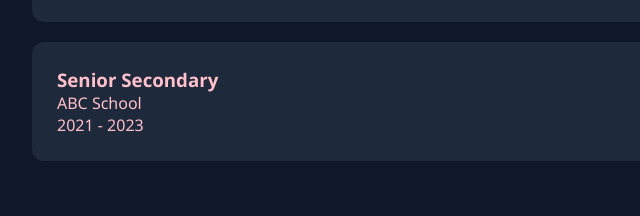
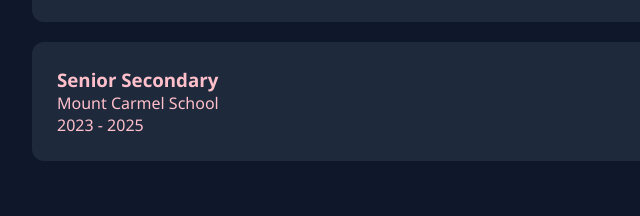
Before and after one commit to swikritidominators/portfolio-website, a plain HTML site: page index.html in a window 1280 px wide. Shown: the part 2014-2230 px from the top of the page, 96-736 px from the left. Drawn offline with Linux system fonts and the light colour scheme.

Commit message:
Portfolio update

```diff
--- a/index.html
+++ b/index.html
@@ -107,8 +107,8 @@
 
         <div class="timeline-item">
             <h3>Senior Secondary</h3>
-            <p>ABC School</p>
-            <span>2021 - 2023</span>
+            <p>Mount Carmel School</p>
+            <span>2023 - 2025</span>
         </div>
     </div>
 </section>
```
